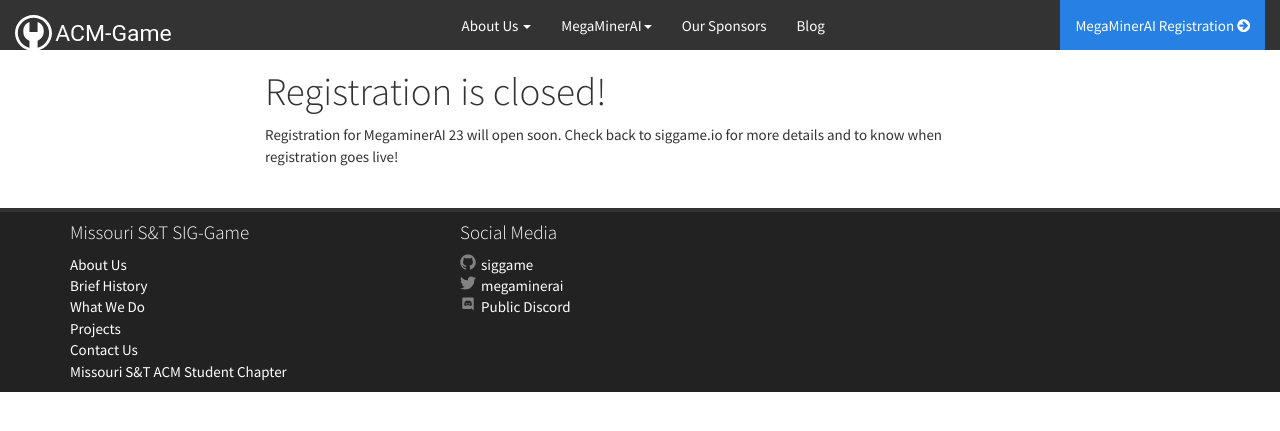
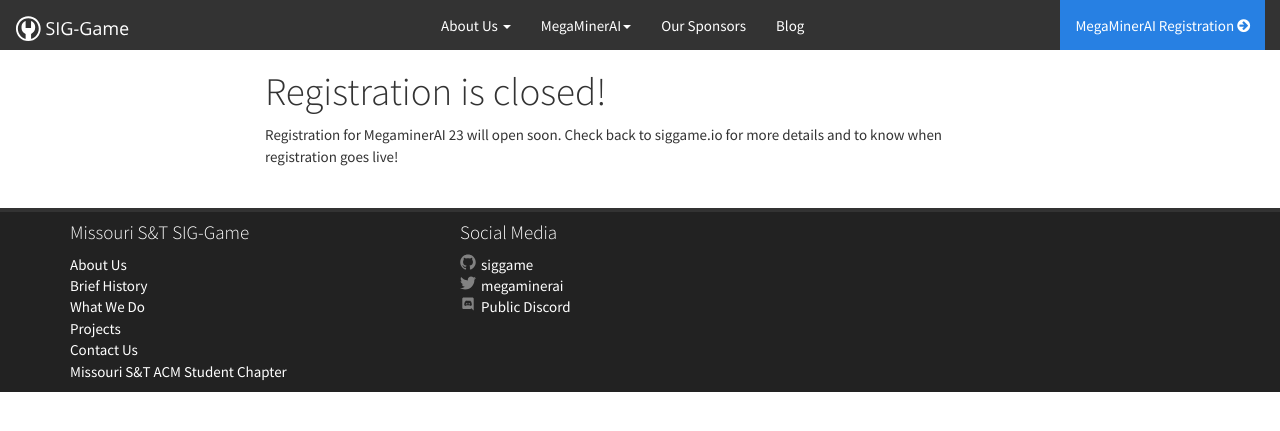
Before and after one commit to siggame/siggame.github.io, a Jekyll site: the page built from registration.md, in a window 1280 px wide. Shown: the top 431 px of the page. Built offline with Jekyll 4.4.1, drawn with Linux system fonts in a browser that asks for light colours; nearby versions of some CDN libraries.

Commit message:
Update navbar.html

```diff
--- a/_includes/navbar.html
+++ b/_includes/navbar.html
@@ -8,7 +8,7 @@
           <span class="icon-bar"></span>
         </button>
       <a href="/" title="ACM-Game" class="navbar-brand" rel="home">
-        <img src="{{ site.static_url }}img/UpdateLogo.svg" alt="ACM-Game" class="img-responsive" />
+        <img src="{{ site.static_url }}img/brand.svg" alt="ACM-Game" class="img-responsive" />
       </a>
     </div>
 
```
